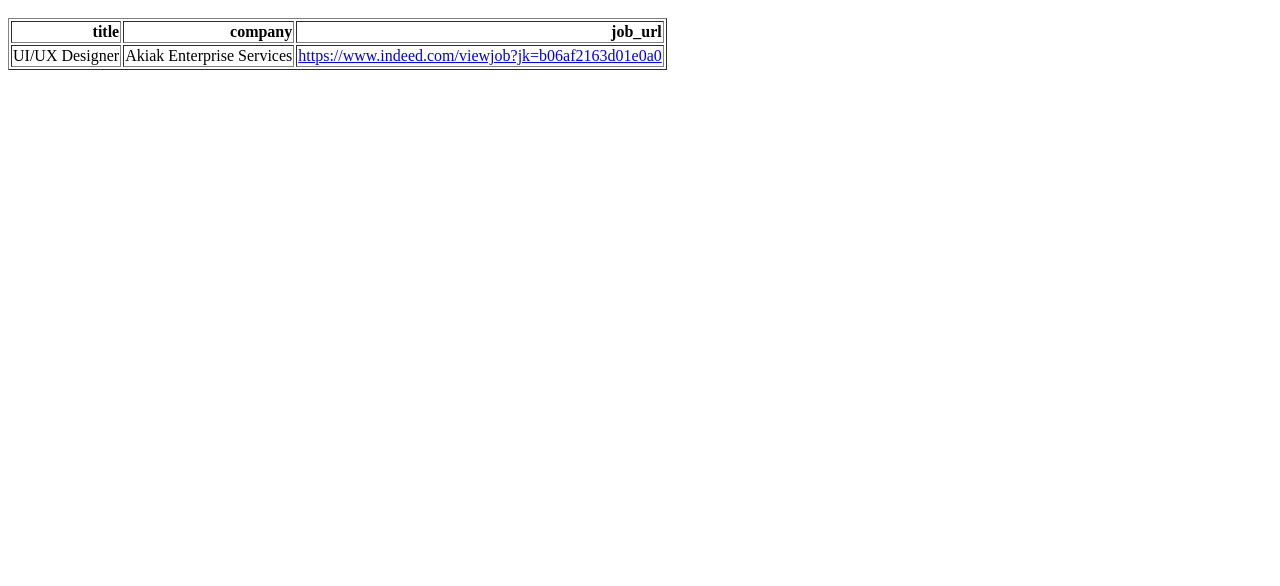
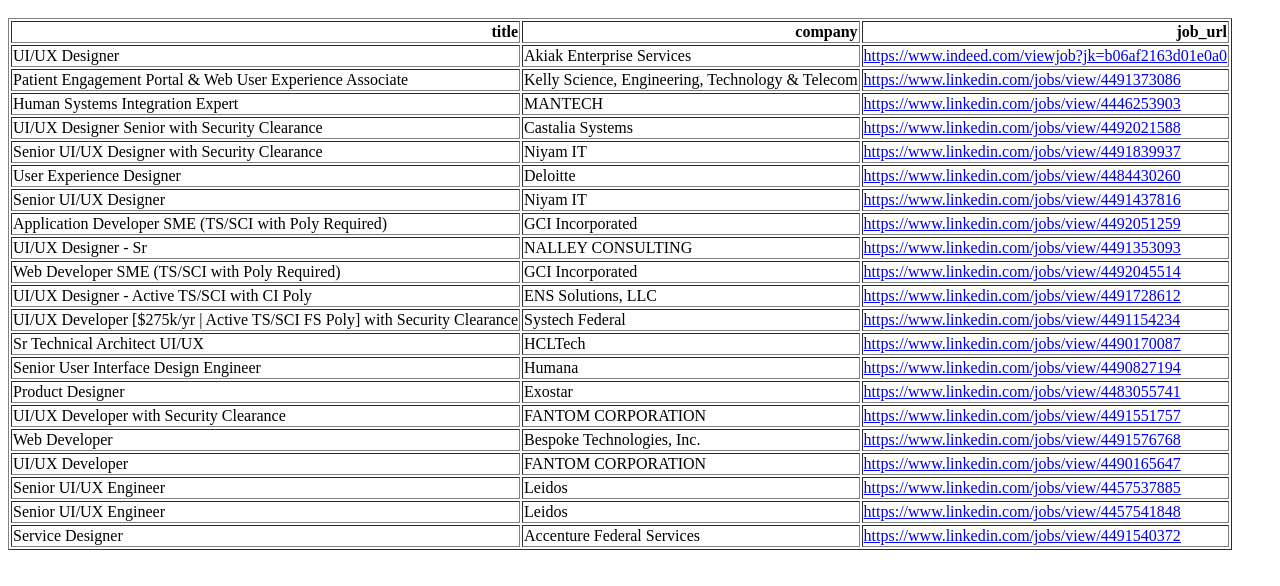
Before and after one commit to youngdv/Job-tracker, a plain HTML site: page index.html in a window 1280 px wide. Shown: the part 48-634 px from the top of the page. Drawn offline with Linux system fonts and the light colour scheme.

Commit message:
Update job board

```diff
--- a/index.html
+++ b/index.html
@@ -12,5 +12,105 @@
       <td>Akiak Enterprise Services</td>
       <td><a href="https://www.indeed.com/viewjob?jk=b06af2163d01e0a0" target="_blank">https://www.indeed.com/viewjob?jk=b06af2163d01e0a0</a></td>
     </tr>
+    <tr>
+      <td>Patient Engagement Portal &amp; Web User Experience Associate</td>
+      <td>Kelly Science, Engineering, Technology &amp; Telecom</td>
+      <td><a href="https://www.linkedin.com/jobs/view/4491373086" target="_blank">https://www.linkedin.com/jobs/view/4491373086</a></td>
+    </tr>
+    <tr>
+      <td>Human Systems Integration Expert</td>
+      <td>MANTECH</td>
+      <td><a href="https://www.linkedin.com/jobs/view/4446253903" target="_blank">https://www.linkedin.com/jobs/view/4446253903</a></td>
+    </tr>
+    <tr>
+      <td>UI/UX Designer Senior with Security Clearance</td>
+      <td>Castalia Systems</td>
+      <td><a href="https://www.linkedin.com/jobs/view/4492021588" target="_blank">https://www.linkedin.com/jobs/view/4492021588</a></td>
+    </tr>
+    <tr>
+      <td>Senior UI/UX Designer with Security Clearance</td>
+      <td>Niyam IT</td>
+      <td><a href="https://www.linkedin.com/jobs/view/4491839937" target="_blank">https://www.linkedin.com/jobs/view/4491839937</a></td>
+    </tr>
+    <tr>
+      <td>User Experience Designer</td>
+      <td>Deloitte</td>
+      <td><a href="https://www.linkedin.com/jobs/view/4484430260" target="_blank">https://www.linkedin.com/jobs/view/4484430260</a></td>
+    </tr>
+    <tr>
+      <td>Senior UI/UX Designer</td>
+      <td>Niyam IT</td>
+      <td><a href="https://www.linkedin.com/jobs/view/4491437816" target="_blank">https://www.linkedin.com/jobs/view/4491437816</a></td>
+    </tr>
+    <tr>
+      <td>Application Developer SME (TS/SCI with Poly Required)</td>
+      <td>GCI Incorporated</td>
+      <td><a href="https://www.linkedin.com/jobs/view/4492051259" target="_blank">https://www.linkedin.com/jobs/view/4492051259</a></td>
+    </tr>
+    <tr>
+      <td>UI/UX Designer - Sr</td>
+      <td>NALLEY CONSULTING</td>
+      <td><a href="https://www.linkedin.com/jobs/view/4491353093" target="_blank">https://www.linkedin.com/jobs/view/4491353093</a></td>
+    </tr>
+    <tr>
+      <td>Web Developer SME (TS/SCI with Poly Required)</td>
+      <td>GCI Incorporated</td>
+      <td><a href="https://www.linkedin.com/jobs/view/4492045514" target="_blank">https://www.linkedin.com/jobs/view/4492045514</a></td>
+    </tr>
+    <tr>
+      <td>UI/UX Designer - Active TS/SCI with CI Poly</td>
+      <td>ENS Solutions, LLC</td>
+      <td><a href="https://www.linkedin.com/jobs/view/4491728612" target="_blank">https://www.linkedin.com/jobs/view/4491728612</a></td>
+    </tr>
+    <tr>
+      <td>UI/UX Developer [$275k/yr | Active TS/SCI FS Poly] with Security Clearance</td>
+      <td>Systech Federal</td>
+      <td><a href="https://www.linkedin.com/jobs/view/4491154234" target="_blank">https://www.linkedin.com/jobs/view/4491154234</a></td>
+    </tr>
+    <tr>
+      <td>Sr Technical Architect UI/UX</td>
+      <td>HCLTech</td>
+      <td><a href="https://www.linkedin.com/jobs/view/4490170087" target="_blank">https://www.linkedin.com/jobs/view/4490170087</a></td>
+    </tr>
+    <tr>
+      <td>Senior User Interface Design Engineer</td>
+      <td>Humana</td>
+      <td><a href="https://www.linkedin.com/jobs/view/4490827194" target="_blank">https://www.linkedin.com/jobs/view/4490827194</a></td>
+    </tr>
+    <tr>
+      <td>Product Designer</td>
+      <td>Exostar</td>
+      <td><a href="https://www.linkedin.com/jobs/view/4483055741" target="_blank">https://www.linkedin.com/jobs/view/4483055741</a></td>
+    </tr>
+    <tr>
+      <td>UI/UX Developer with Security Clearance</td>
+      <td>FANTOM CORPORATION</td>
+      <td><a href="https://www.linkedin.com/jobs/view/4491551757" target="_blank">https://www.linkedin.com/jobs/view/4491551757</a></td>
+    </tr>
+    <tr>
+      <td>Web Developer</td>
+      <td>Bespoke Technologies, Inc.</td>
+      <td><a href="https://www.linkedin.com/jobs/view/4491576768" target="_blank">https://www.linkedin.com/jobs/view/4491576768</a></td>
+    </tr>
+    <tr>
+      <td>UI/UX Developer</td>
+      <td>FANTOM CORPORATION</td>
+      <td><a href="https://www.linkedin.com/jobs/view/4490165647" target="_blank">https://www.linkedin.com/jobs/view/4490165647</a></td>
+    </tr>
+    <tr>
+      <td>Senior UI/UX Engineer</td>
+      <td>Leidos</td>
+      <td><a href="https://www.linkedin.com/jobs/view/4457537885" target="_blank">https://www.linkedin.com/jobs/view/4457537885</a></td>
+    </tr>
+    <tr>
+      <td>Senior UI/UX Engineer</td>
+      <td>Leidos</td>
+      <td><a href="https://www.linkedin.com/jobs/view/4457541848" target="_blank">https://www.linkedin.com/jobs/view/4457541848</a></td>
+    </tr>
+    <tr>
+      <td>Service Designer</td>
+      <td>Accenture Federal Services</td>
+      <td><a href="https://www.linkedin.com/jobs/view/4491540372" target="_blank">https://www.linkedin.com/jobs/view/4491540372</a></td>
+    </tr>
   </tbody>
 </table></body></html>
```
